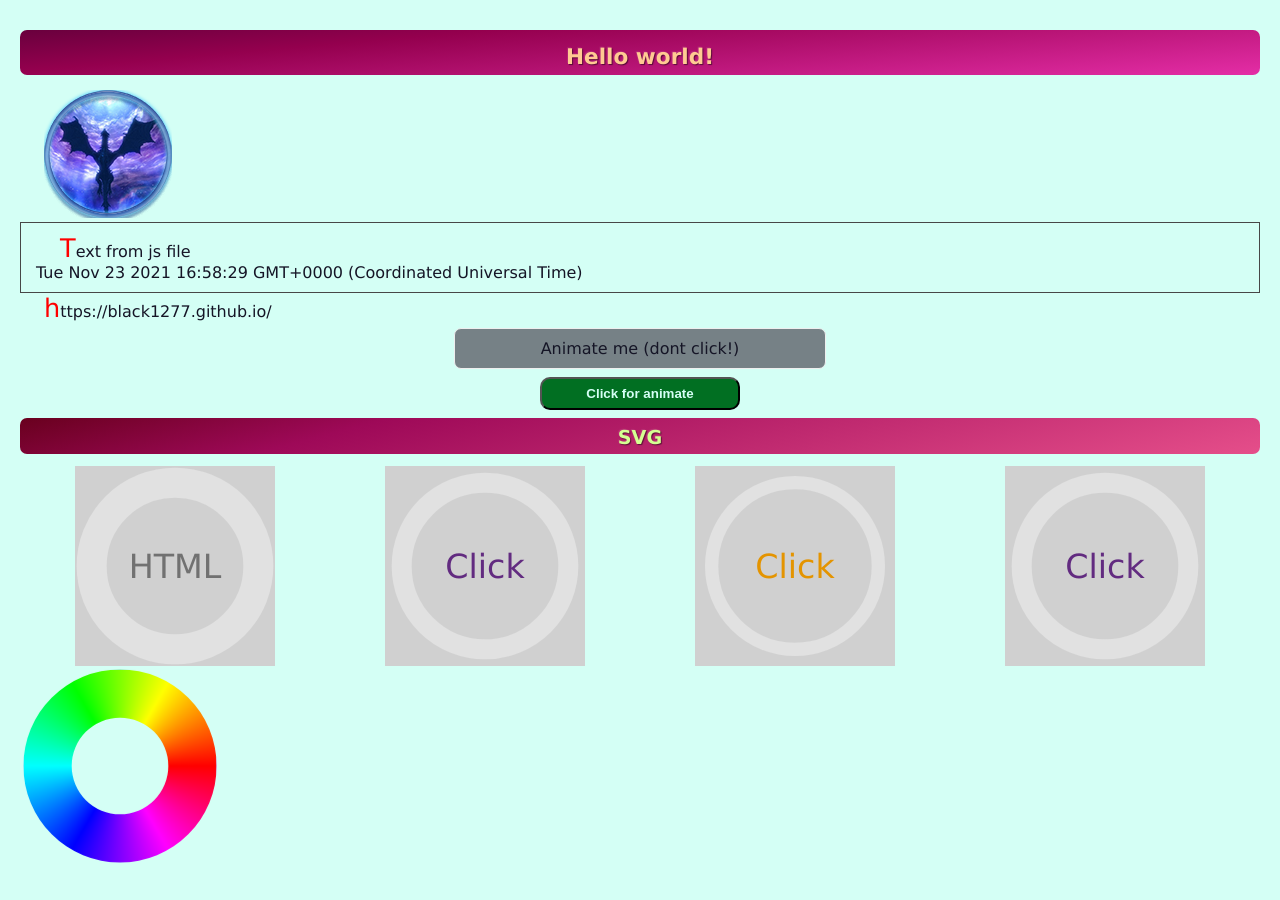
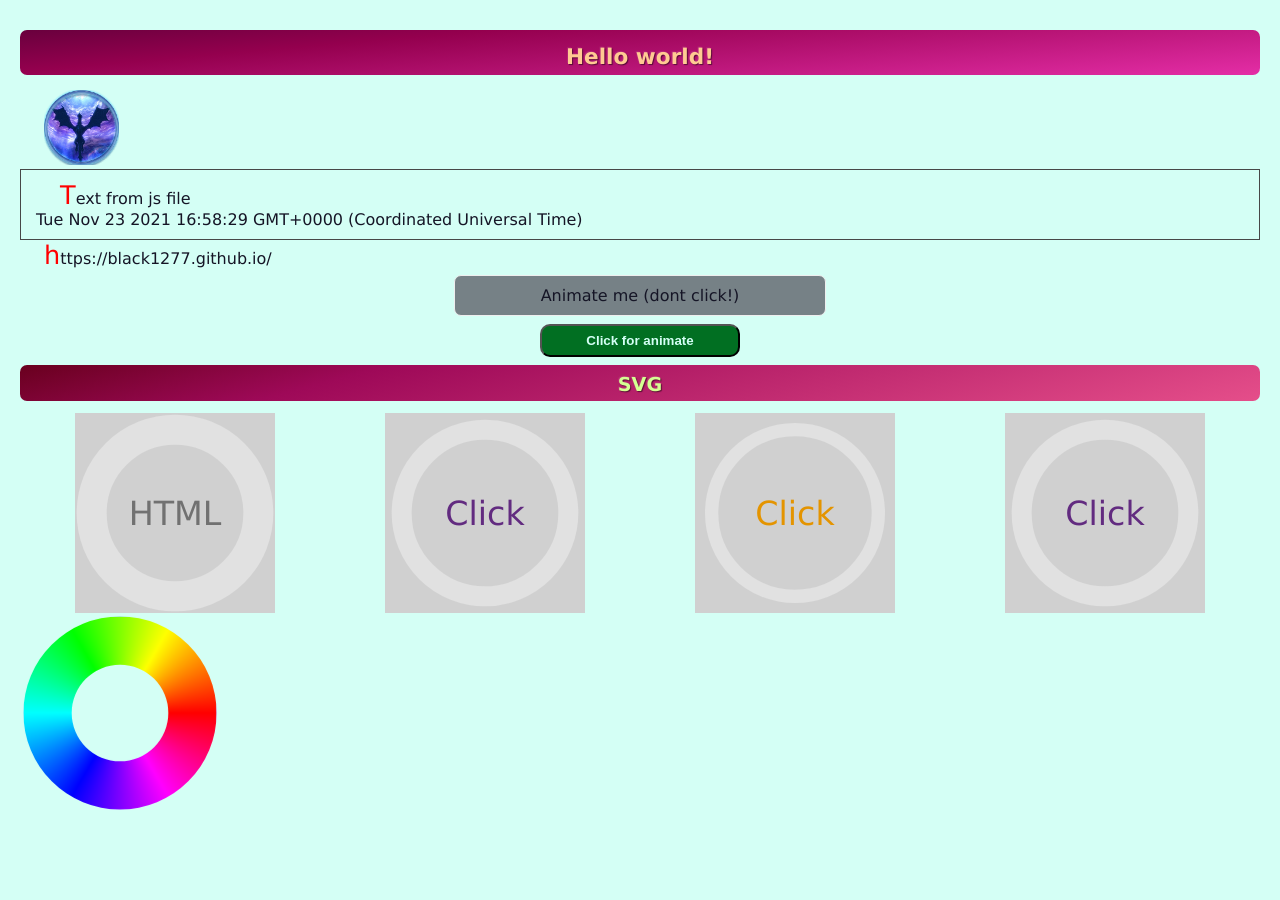
Before and after one commit to black1277/black1277.github.io, a plain HTML site: page index.html in a window 1280 px wide. After the commit the page ends 847 px from the top, so only its background shows below. Drawn offline with nearby package versions, Linux system fonts and the light colour scheme.

Commit message:
Update index.html

```diff
--- a/index.html
+++ b/index.html
@@ -17,7 +17,7 @@
 <body>
 <div class="content">
     <h2>Hello world!</h2>
-    <p><img src="img/drakon.png" alt="drakon"></p>
+    <p><img src="img/drakon.png" alt="drakon" width="75px"></p>
     <div id="txt">No javascript text</div>
     <p>https://black1277.github.io/</p>
     <div class="dinamics" id="din">Animate me (dont click!)</div>
```
